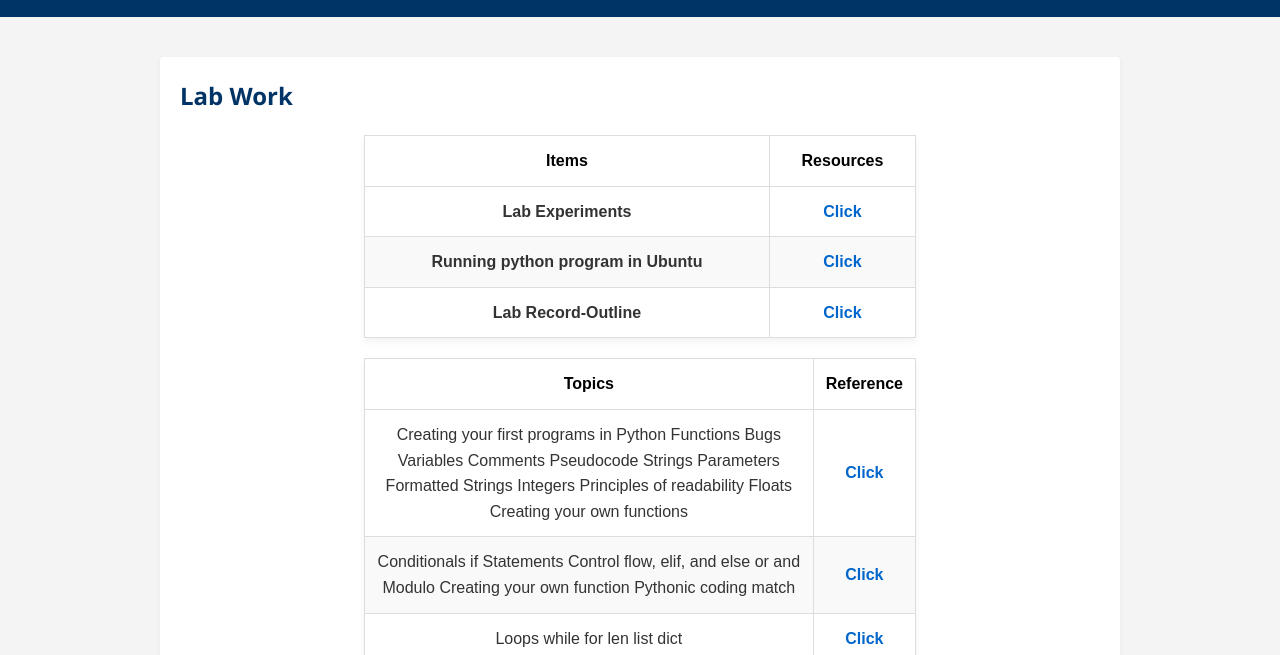
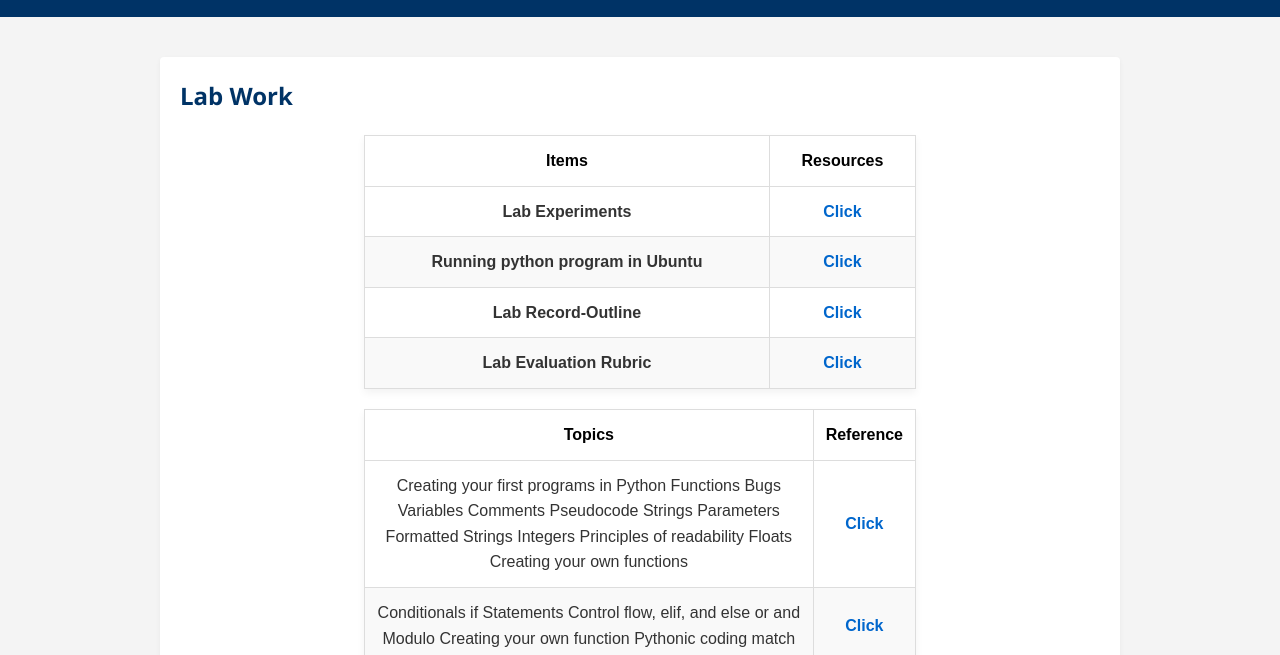
Before and after one commit to syam-nssce/ATP, a plain HTML site: page lab.html in a window 1280 px wide. Shown: the part 145-800 px from the top of the page. Drawn offline with Linux system fonts and the light colour scheme.

Commit message:
Brief summary of your changes

```diff
--- a/lab.html
+++ b/lab.html
@@ -96,6 +96,12 @@
             <td class="bold-text">Lab Record-Outline</td>
             <td><a href="https://www.dropbox.com/scl/fi/i00ynzkt75i6sdlqicxxa/Record_Book_outline.pdf?rlkey=kiqkd7wg7s7riu4egtal6w7dk&st=w9gpofvs&dl=0" target="_blank">Click</a></td>
         </tr>
+
+
+        <tr>
+            <td class="bold-text">Lab Evaluation Rubric</td>
+            <td><a href="https://www.dropbox.com/scl/fi/uq6uclqqz7b6eegovp3rc/Evaluation_Rubric.pdf?rlkey=cx51oqt1wp6qisw9pweel3483&st=qlhkbagj&dl=0" target="_blank">Click</a></td>
+        </tr>
 </table>
 
 
```
